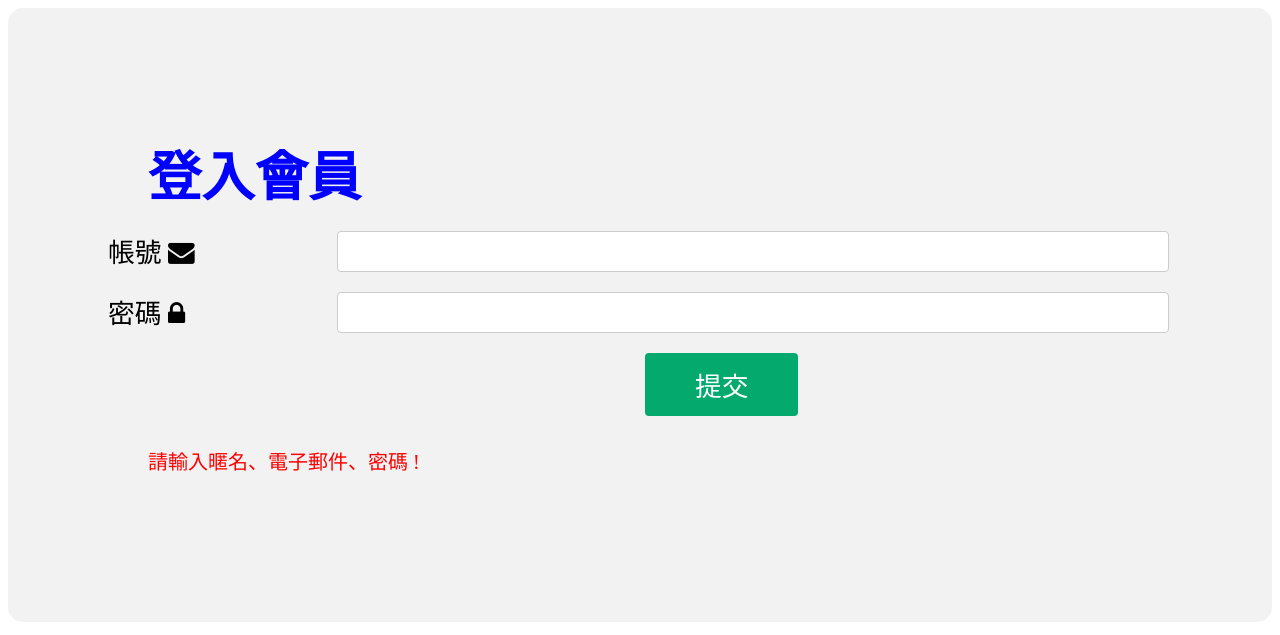
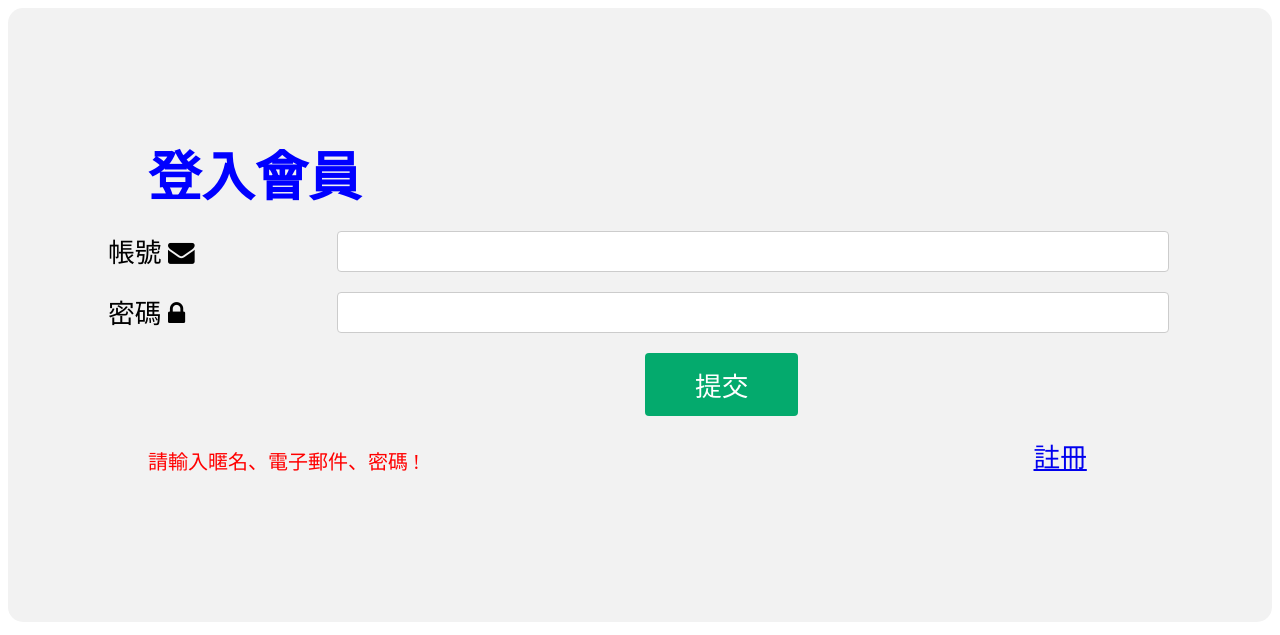
Before and after one commit to martinhsieh586/Django-set-selenium-at-heroku, a Django app: page /login/ in a window 1280 px wide. Shown: the top 635 px of the page. Run offline with Django 3.2, Linux system fonts and the light colour scheme; some libraries are stand-ins or nearby versions.

Commit message:
your_message

```diff
--- a/templates/login.html
+++ b/templates/login.html
@@ -45,7 +45,7 @@
 				<span class="alt">{{message}}</span>
 			</div>
 			<div class="col-25">
-				<a href="https://scarpygoods.herokuapp.com/register/"></a>
+				<a href="https://scarpygoods.herokuapp.com/register/">註冊</a>
 			</div>
 		</div>
 	</form>
```
